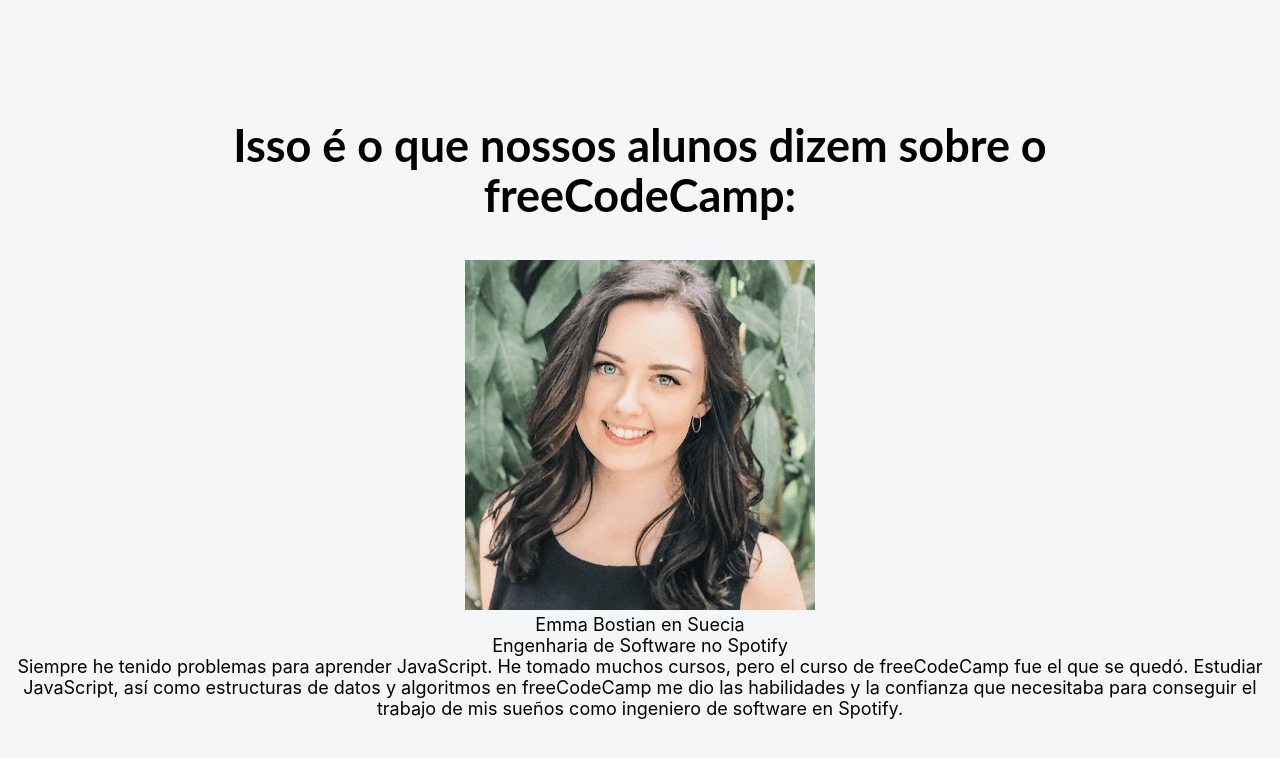
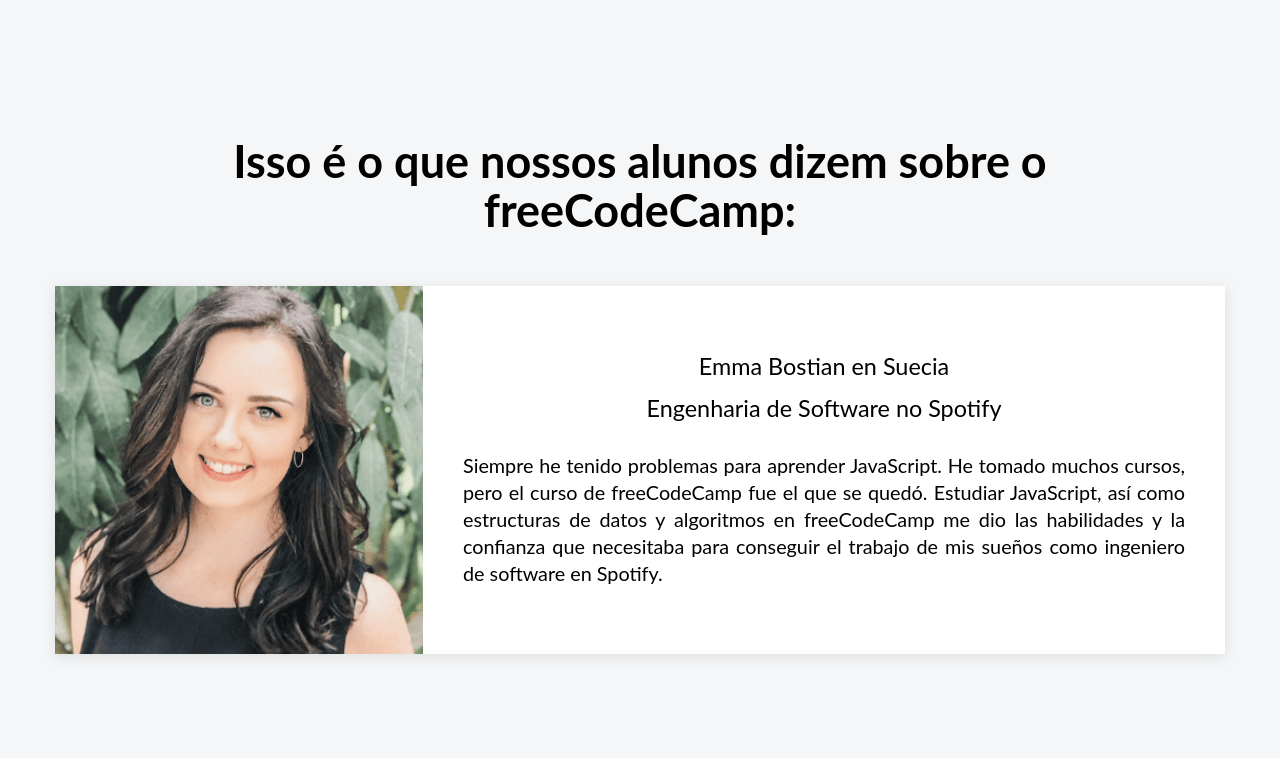
Before and after one commit to katrielaraujo/react-depoimento, a React (Create React App) app: page / in a window 1280 px wide. Shown: the top 758 px of the page. Built offline with nearby package versions, Linux system fonts and the light colour scheme.

Commit message:
Template completo do componente depoimento 2:21

```diff
--- a/src/components/Depoimento.js
+++ b/src/components/Depoimento.js
@@ -1,4 +1,5 @@
 import React from 'react';
+import '../stylesheets/Depoimento.css';
 
 function Depoimento(){
     return (
--- a/src/stylesheets/Depoimento.css
+++ b/src/stylesheets/Depoimento.css
@@ -0,0 +1,38 @@
+.container-depoimento{
+    width: 1170px;
+    height: 368px;
+    margin: 10px 10px 50px;
+    display: flex;
+    align-items: center;
+    justify-content: center;
+    background-color: #fff;
+    box-shadow: 0 3px 13px 1px rgb(0 0 0 / 9%);
+}
+
+.img-depoimento{
+    height: 100%;
+    width: auto;
+}
+
+.container-texto-depoimento{
+    text-align: center;
+    padding: 40px;
+    font-family: Lato,sans-serif;
+    font-weight: 400;
+    line-height: 1.5rem;
+}
+
+.nome-depoimento{
+    font-size: 1.3rem;
+}
+
+.cargo-depoimento{
+    font-size: 1.3rem;
+    margin-top: 15px;
+    padding-bottom: 30px;
+}
+
+.texto-depoimento{
+    font-size: 1.1rem;
+    text-align: justify;
+}
```
